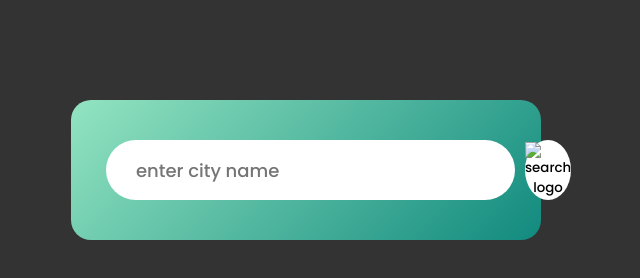
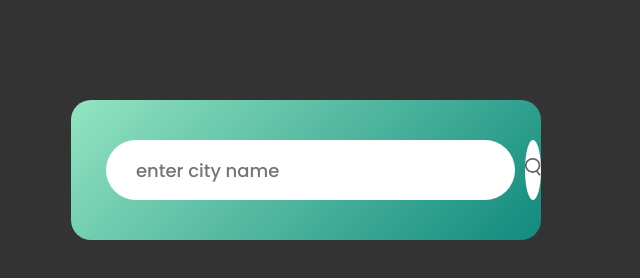
Before and after one commit to harishkumarm21/Weather-App, a plain HTML site: page index.html in a window 1280 px wide. Shown: the whole page, without its empty margins (334-974 px from the left). Drawn offline with Linux system fonts and the light colour scheme; the site is published under a folder, as on GitHub Pages, so addresses that start at the root find nothing.

Commit message:
Update index.html(./)

```diff
--- a/index.html
+++ b/index.html
@@ -13,7 +13,7 @@
   <div class="card">
     <div class="search">
       <input type="text" placeholder="enter city name" spellcheck="false">
-      <button><img src="/images/search.png" alt="search logo"></button>
+      <button><img src="./images/search.png" alt="search logo"></button>
     </div>
     <div class="error">
       invalid City Name
```
